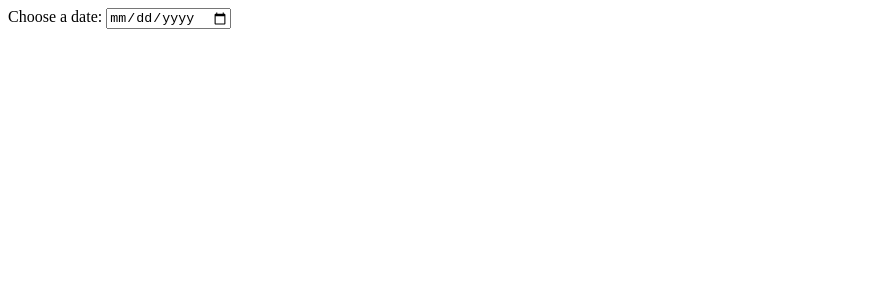
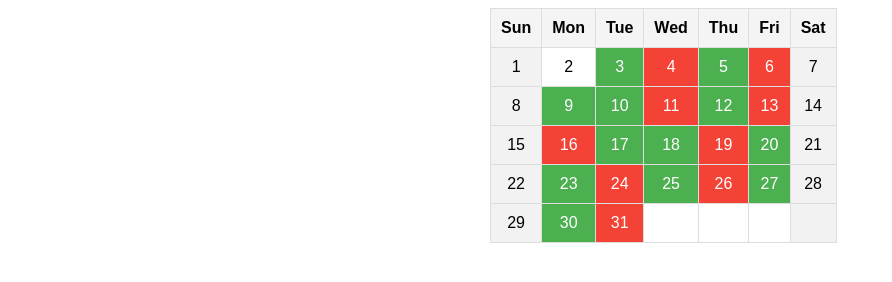
Before and after one commit to adityagopal1807/Pub, a plain HTML site: page index.html in a window 1280 px wide. Shown: the whole page, without its empty margins (0-892 px from the left). Drawn offline with Linux system fonts and the light colour scheme.

Commit message:
Update index.html

```diff
--- a/index.html
+++ b/index.html
@@ -3,12 +3,104 @@
 <head>
     <meta charset="UTF-8">
     <meta name="viewport" content="width=device-width, initial-scale=1.0">
-    <title>Date Picker Example</title>
+    <title>Attendance Calendar</title>
+    <style>
+        body {
+            font-family: Arial, sans-serif;
+        }
+        .calendar {
+            width: 300px;
+            margin: 0 auto;
+        }
+        .calendar table {
+            width: 100%;
+            border-collapse: collapse;
+        }
+        .calendar th, .calendar td {
+            border: 1px solid #ddd;
+            padding: 10px;
+            text-align: center;
+        }
+        .calendar th {
+            background-color: #f4f4f4;
+        }
+        .present {
+            background-color: #4CAF50; /* Green for Present */
+            color: white;
+        }
+        .absent {
+            background-color: #f44336; /* Red for Absent */
+            color: white;
+        }
+        .weekend {
+            background-color: #f2f2f2;
+        }
+    </style>
 </head>
 <body>
 
-    <label for="date">Choose a date:</label>
-    <input type="date" id="date" name="date">
+<div class="calendar">
+    <table>
+        <thead>
+            <tr>
+                <th>Sun</th>
+                <th>Mon</th>
+                <th>Tue</th>
+                <th>Wed</th>
+                <th>Thu</th>
+                <th>Fri</th>
+                <th>Sat</th>
+            </tr>
+        </thead>
+        <tbody>
+            <tr>
+                <td class="weekend">1</td>
+                <td>2</td>
+                <td class="present">3</td>
+                <td class="absent">4</td>
+                <td class="present">5</td>
+                <td class="absent">6</td>
+                <td class="weekend">7</td>
+            </tr>
+            <tr>
+                <td class="weekend">8</td>
+                <td class="present">9</td>
+                <td class="present">10</td>
+                <td class="absent">11</td>
+                <td class="present">12</td>
+                <td class="absent">13</td>
+                <td class="weekend">14</td>
+            </tr>
+            <tr>
+                <td class="weekend">15</td>
+                <td class="absent">16</td>
+                <td class="present">17</td>
+                <td class="present">18</td>
+                <td class="absent">19</td>
+                <td class="present">20</td>
+                <td class="weekend">21</td>
+            </tr>
+            <tr>
+                <td class="weekend">22</td>
+                <td class="present">23</td>
+                <td class="absent">24</td>
+                <td class="present">25</td>
+                <td class="absent">26</td>
+                <td class="present">27</td>
+                <td class="weekend">28</td>
+            </tr>
+            <tr>
+                <td class="weekend">29</td>
+                <td class="present">30</td>
+                <td class="absent">31</td>
+                <td></td>
+                <td></td>
+                <td></td>
+                <td class="weekend"></td>
+            </tr>
+        </tbody>
+    </table>
+</div>
 
 </body>
 </html>
```
